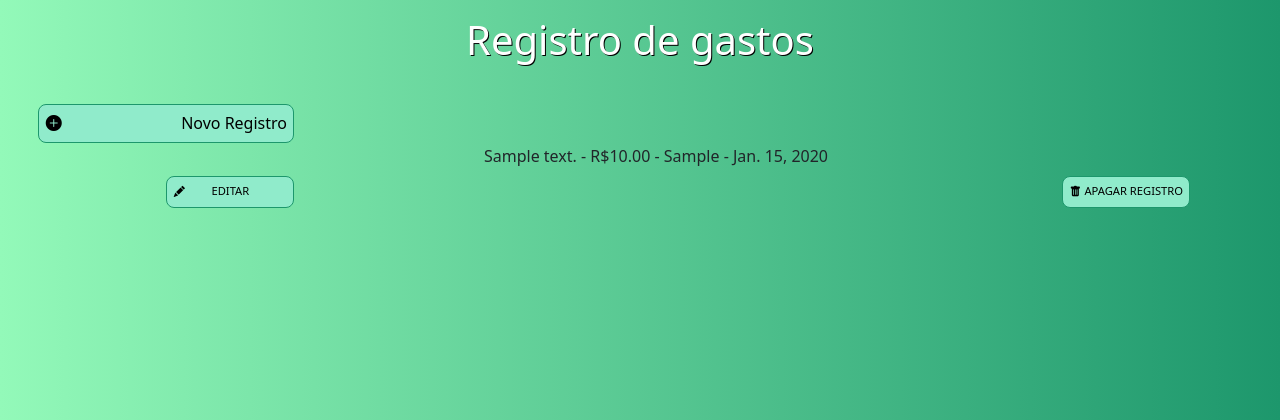
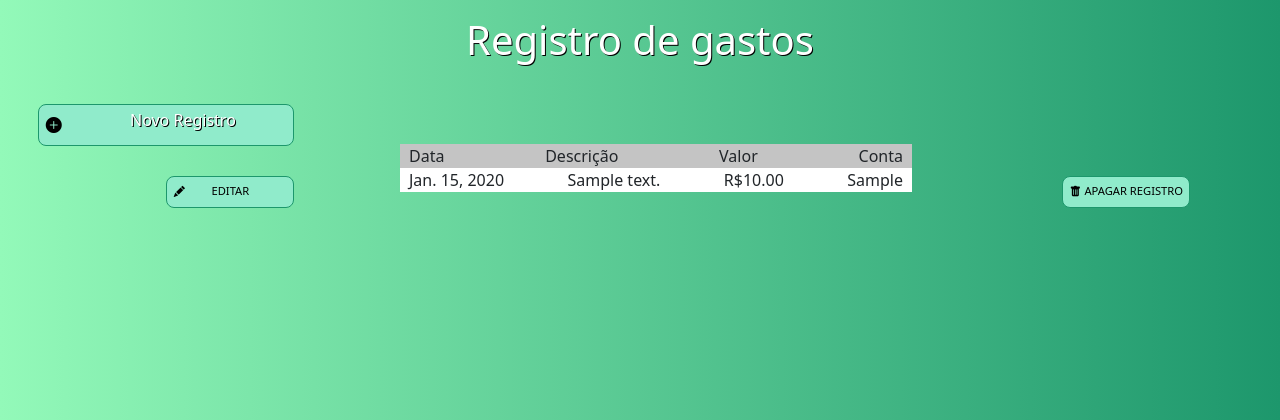
Before and after one commit to lucaxgomex/projeto-integrador-i, a Django app: page / in a window 1280 px wide. Shown: the top 420 px of the page. Run offline with Django 3.2, Linux system fonts and the light colour scheme; tables that the repository leaves empty hold one stand-in row (values such as "Sample post").

Commit message:
Update listar_registros.html

```diff
--- a/projeto-crud/crud/cadastro/templates/listar_registros.html
+++ b/projeto-crud/crud/cadastro/templates/listar_registros.html
@@ -2,12 +2,15 @@
 
 {% block content %}
 <button class="novo-registro">
-    <a href="{% url 'criar_registro' %}"><i class="bi bi-plus-circle-fill"></i>Novo Registro</a>
+    <a href="{% url 'criar_registro' %}"><i class="bi bi-plus-circle-fill"></i><h5>Novo Registro</h5></a>
 </button>
 <ul>
     {% for registro in registros %}
     <li>
-        {{ registro.description }} - R${{ registro.price }} - {{ registro.account }} - {{ registro.date }}
+        <div id="descriptions"> <span>Data</span>  <span>Descrição</span>  <span>Valor</span>  <span>Conta</span></div>
+        <div id="informatios">
+            <span>{{ registro.date }}</span><span> {{ registro.description }}</span> <span> R${{ registro.price }}</span>  <span>{{ registro.account }} </span>
+        </div>
         <button class="editar-registro">
             <a href="{% url 'atualizar_registro' registro.id %}"><i class="bi bi-pencil-fill"></i>EDITAR</a>
         </button>
```
